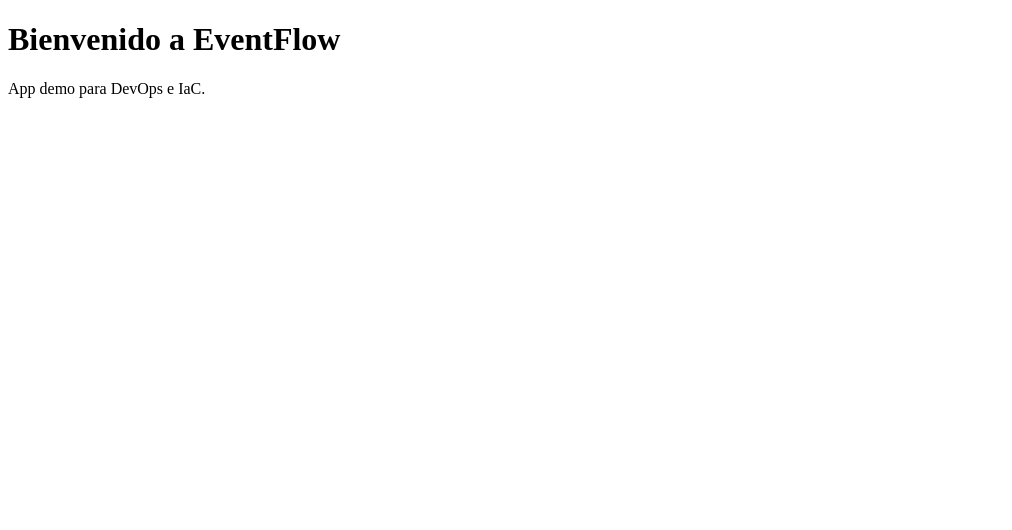
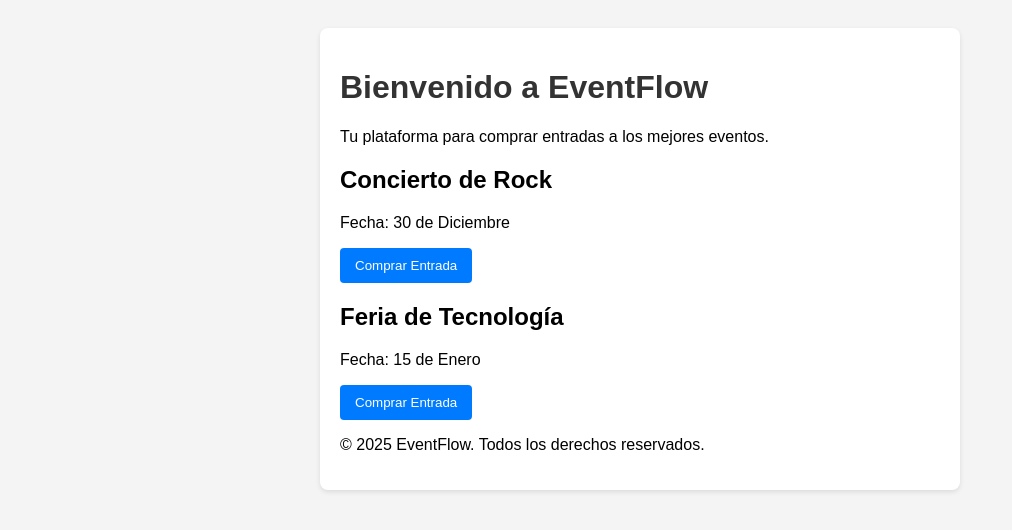
Before and after one commit to TomasSantiagoR/EventFlow, a plain HTML site: page index.html in a window 1280 px wide. Shown: the whole page, without its empty margins (0-1012 px from the left). Drawn offline with Linux system fonts and the light colour scheme.

Commit message:
Update index.html

```diff
--- a/index.html
+++ b/index.html
@@ -1,10 +1,40 @@
 <!DOCTYPE html>
-<html>
+<html lang="es">
 <head>
-  <title>EventFlow</title>
+    <meta charset="UTF-8">
+    <title>EventFlow - Venta de Entradas</title>
+    <style>
+        body { font-family: Arial, sans-serif; padding: 20px; background-color: #f4f4f4; }
+        .container { max-width: 600px; margin: auto; background: #fff; padding: 20px; border-radius: 8px; box-shadow: 0 2px 5px rgba(0,0,0,0.1); }
+        h1 { color: #333; }
+        button { background-color: #007bff; color: white; padding: 10px 15px; border: none; border-radius: 4px; cursor: pointer; }
+        button:hover { background-color: #0056b3; }
+
+        <style>
+            .evento { border-bottom: 1px solid #ddd; padding-bottom: 10px; margin-bottom: 10px; }
+        </style>
+    </style>
 </head>
 <body>
-  <h1>Bienvenido a EventFlow</h1>
-  <p>App demo para DevOps e IaC.</p>
+    <div class="container">
+        <h1>Bienvenido a EventFlow</h1>
+        <p>Tu plataforma para comprar entradas a los mejores eventos.</p>
+
+        <div class="evento">
+            <h2>Concierto de Rock</h2>
+            <p>Fecha: 30 de Diciembre</p>
+            <button onclick="alert('¡Entrada comprada! (No realmente)')">Comprar Entrada</button>
+        </div>
+
+        <div class="evento">
+            <h2>Feria de Tecnología</h2>
+            <p>Fecha: 15 de Enero</p>
+            <button onclick="alert('¡Entrada comprada! (No realmente)')">Comprar Entrada</button>
+        </div>
+
+        <footer>
+            <p>&copy; 2025 EventFlow. Todos los derechos reservados.</p>
+        </footer>
+    </div>
 </body>
 </html>
```
